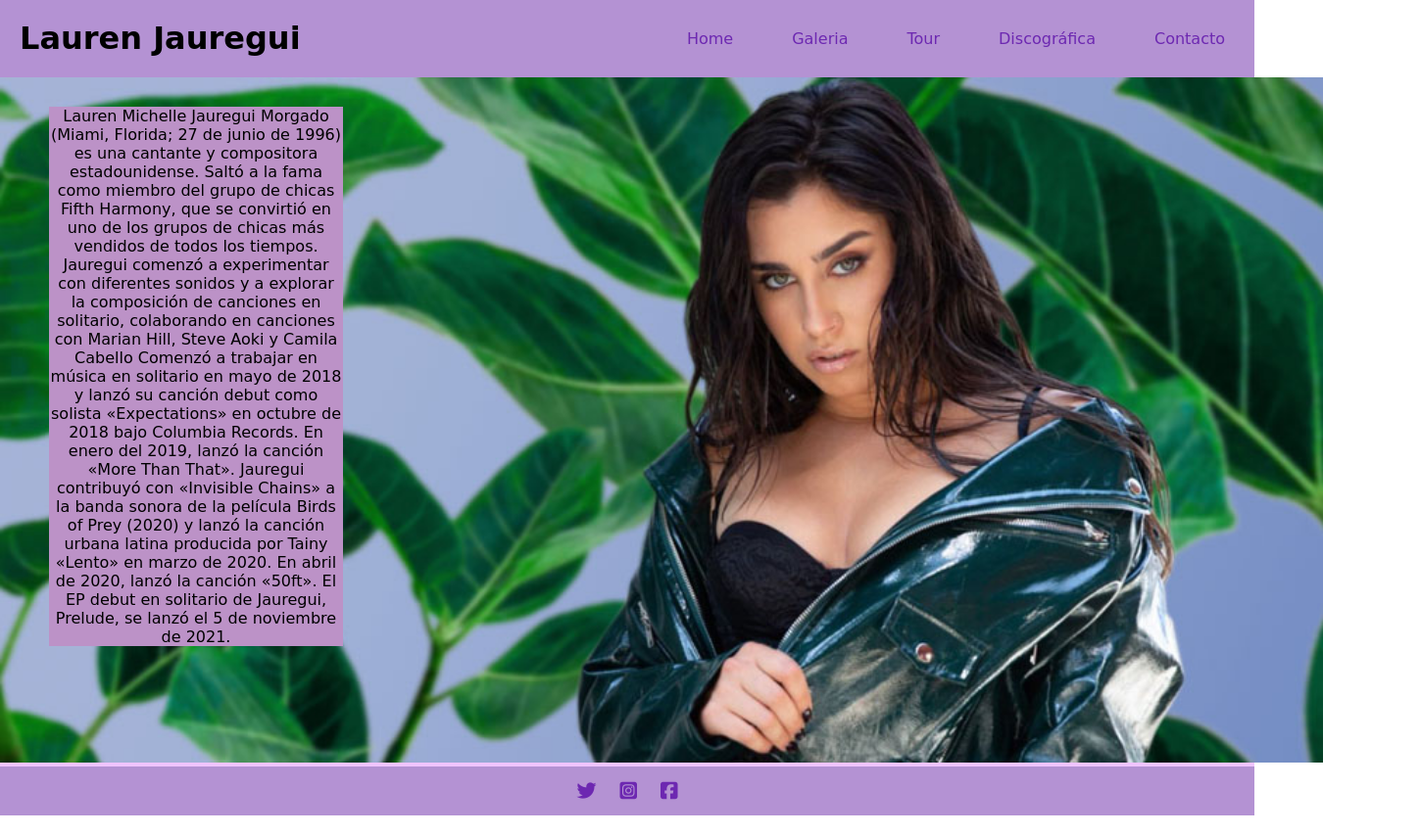
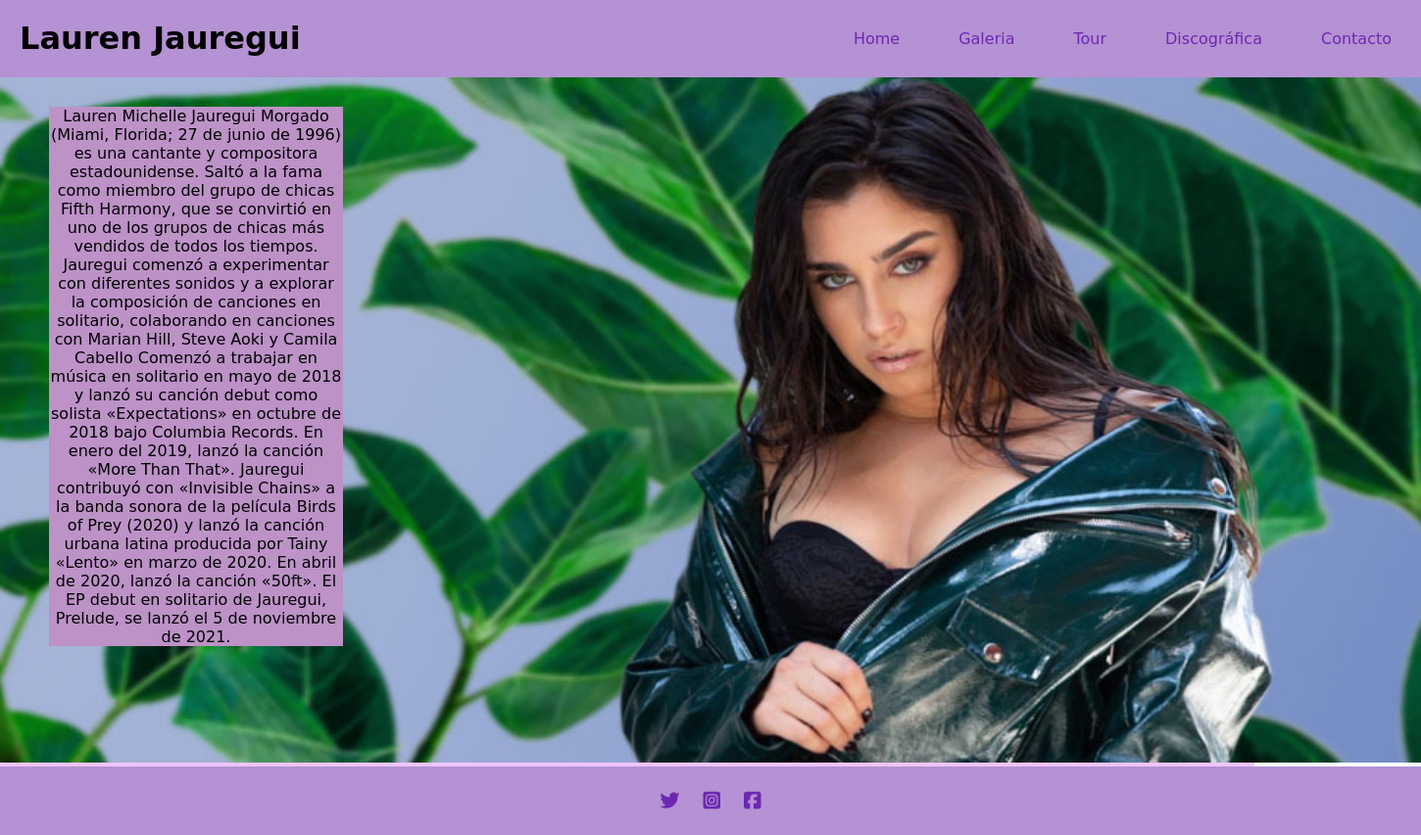
Before and after one commit to JesicaBravo/segundapreentrega-jesicabravo, a plain HTML site: page index.html in a window 1280 px wide. Shown: the whole page at 98% size, 1450 px wide, since content can reach past the window. Drawn offline with Linux system fonts and the light colour scheme; a web font is replaced by a local one.

Commit message:
ultimo cambio

```diff
--- a/style.css
+++ b/style.css
@@ -23,6 +23,8 @@ a, a:active {
     background-color: rgb(180, 146, 211);
     flex-direction: row;
     font-family: 'Alkatra', cursive;
+    width: 1450px;
+
 }
 
 .menu{
@@ -42,10 +44,12 @@ list-style: none;
     }
 .final{
     background-color: rgb(180, 146, 211);
-    padding: 10px;
+    padding: 20px;
     display: flex;
     justify-content: space-around;
     align-items: center;
+    width: 1450px;
+
 }
 .redes a i{
     font-size: 20px;
@@ -57,7 +61,7 @@ list-style: none;
 }
 
 .imgP{
-width: 1350px;
+width: 1450px;
 height:700px;
 
 }
@@ -259,6 +263,6 @@ border: 1px solid antiquewhite;
 
 
 .imgT{
-   width: 1350px;
+   width: 1450px;
    height: 800px;
 }
```
Also changed, not shown: index/galeria.html (+1 -1 lines).
